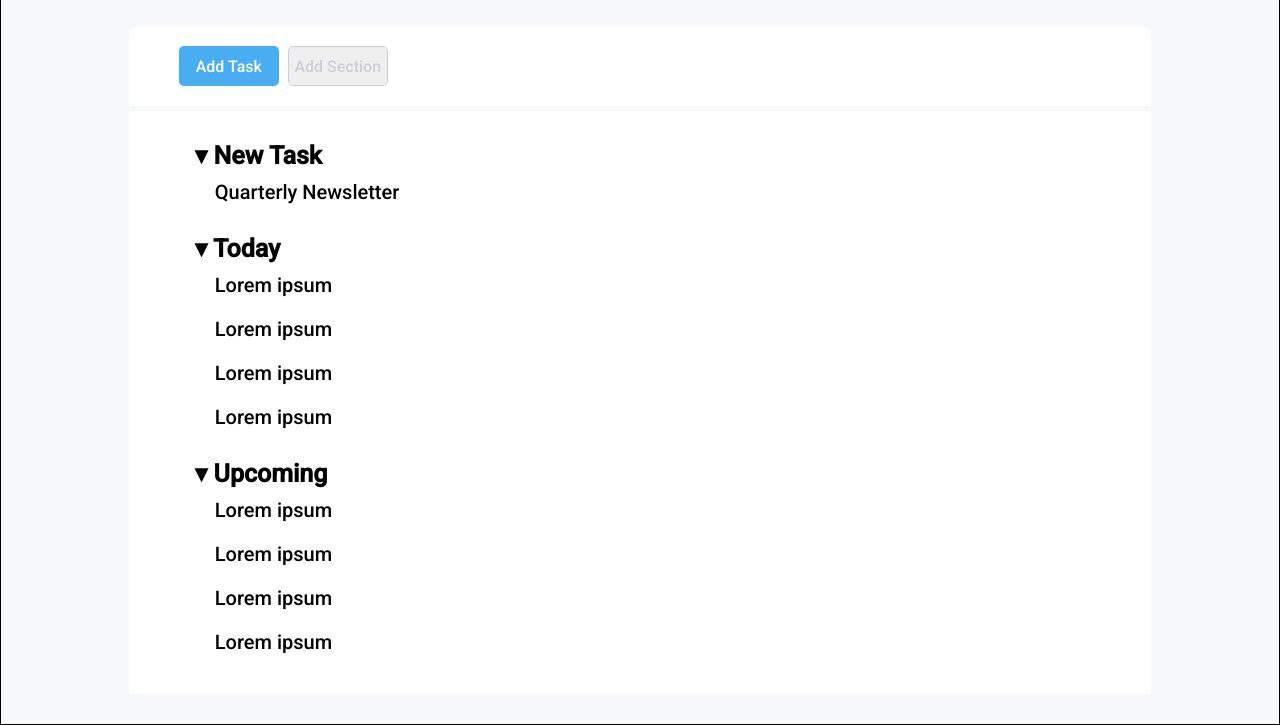
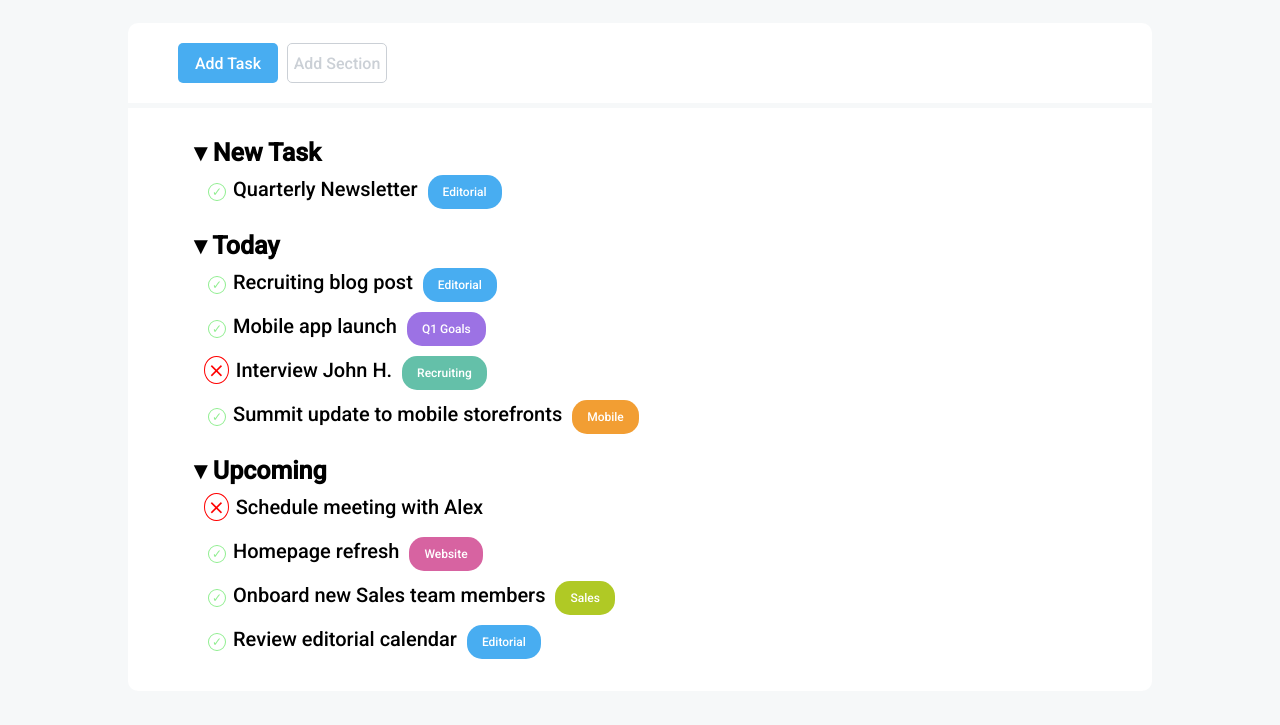
Before and after one commit to federico-casu/html-css-toboolist, a plain HTML site: page index.html in a window 1280 px wide. Shown: the part 98-823 px from the top of the page. Drawn offline with Linux system fonts and the light colour scheme.

Commit message:
stylized all elements of the list

```diff
--- a/assets/css/style.css
+++ b/assets/css/style.css
@@ -7,9 +7,13 @@
     font-family: 'Roboto', sans-serif;
 }
 
+body {
+    background-color: rgb(246, 248, 249);
+}
+
 header {
     height: 20%;
-    border: 1px solid red;
+    /* border: 1px solid red; */
     padding: 10px;
 }
 
@@ -25,28 +29,26 @@ h1 {
     vertical-align: middle;
 }
 
-main {
-    width: 100%;
-    /* height: 500px; */
-    border: 1px solid black;
-    background-color: rgb(246, 248, 249);
-}
-
 .container {
     /* background-color: white; */
     width: 80%;
     margin: 30px auto;
-}
 
-.padding-20-50 {
-    padding: 20px 50px;
 }
 
 .buttons {
-    /* border: 2px solid green; */
     border-radius: 10px 10px 0 0;
+}
+
+header,
+.buttons,
+.tasks {
     background-color: white;
+}
 
+.buttons,
+.tasks {
+    padding: 20px 50px;
 }
 
 .buttons button {
@@ -58,6 +60,10 @@ main {
 
 }
 
+.buttons button:hover {
+    cursor: pointer;
+}
+
 .buttons :first-child {
     background-color: rgba(72, 173, 241, 1);
     color: white;
@@ -67,13 +73,13 @@ main {
 .buttons :last-child {
     color: rgba(203, 208, 214, 1);
     border: 1px solid rgba(203, 208, 214, 1);
+    background-color: white;
     margin-left: 5px;
 }
 
 .tasks {
     margin-top: 5px;
-    /* border: 1px solid blue; */
-    background-color: white;
+    border-radius: 0 0 10px 10px;
 }
 
 li {
@@ -87,6 +93,7 @@ li {
     font-weight: bold;
 }
 
+/* Prima di ogni li-title */
 .li-title::before {
     /* down triangle before li-title */
     content: '\25BE';
@@ -96,10 +103,90 @@ li {
     font-size: 20px;
 }
 
-.li-title+ul li::before {
-    /* cross or check before li */
+.checked::before {
+    /* check before li */
+    content: '\002713';
+    margin-inline: -0.5em 2px;
+    color: lightgreen;
+    border: 1px solid lightgreen;
+    border-radius: 50%;
+    font-size: 12px;
+    padding: 1px 3px;
 }
 
-.li-title+ul li::after {
+.cross::before {
+    /* check before li */
+    content: '\002a2f';
+    margin-inline: -0.5em 2px;
+    color: red;
+    border: 1px solid red;
+    border-radius: 50%;
+    font-size: 20px;
+    padding: 1px 3px;
+}
+
+.editorial::after {
     /* label after li */
+    content: 'Editorial';
+    margin-left: 5px;
+    background-color: rgba(72, 173, 241, 1);
+    border-radius: 15px;
+    padding: 10px 15px;
+    color: white;
+    font-size: 12px;
 }
+
+.q1-goals::after {
+    /* label after li */
+    content: 'Q1 Goals';
+    margin-left: 5px;
+    background-color: rgba(156, 114, 228, 1);
+    border-radius: 15px;
+    padding: 10px 15px;
+    color: white;
+    font-size: 12px;
+}
+
+.mobile::after {
+    /* label after li */
+    content: 'Mobile';
+    margin-left: 5px;
+    background-color: rgba(242, 158, 51, 1);
+    border-radius: 15px;
+    padding: 10px 15px;
+    color: white;
+    font-size: 12px;
+}
+
+.website::after {
+    /* label after li */
+    content: 'Website';
+    margin-left: 5px;
+    background-color: rgba(215, 99, 161, 1);
+    border-radius: 15px;
+    padding: 10px 15px;
+    color: white;
+    font-size: 12px;
+}
+
+.sales::after {
+    /* label after li */
+    content: 'Sales';
+    margin-left: 5px;
+    background-color: rgba(176, 201, 37, 1);
+    border-radius: 15px;
+    padding: 10px 15px;
+    color: white;
+    font-size: 12px;
+}
+
+.recruiting::after {
+    /* label after li */
+    content: 'Recruiting';
+    margin-left: 5px;
+    background-color: rgba(100, 192, 169, 1);
+    border-radius: 15px;
+    padding: 10px 15px;
+    color: white;
+    font-size: 12px;
+}
--- a/index.html
+++ b/index.html
@@ -26,35 +26,53 @@
 
         <div class="container">
 
-            <section class="buttons padding-20-50">
+            <section class="buttons">
                 <button>Add Task</button>
                 <button>Add Section</button>
             </section>
 
-            <section class="tasks padding-20-50">
+            <section class="tasks">
                 <ul>
                     <li>
                         <span class="li-title"> New Task</span>
                         <ul>
-                            <li>Quarterly Newsletter</li>
+                            <li class="checked editorial">
+                                Quarterly Newsletter
+                            </li>
                         </ul>
                     </li>
                     <li>
                         <span class="li-title"> Today</span>
                         <ul>
-                            <li>Lorem ipsum</li>
-                            <li>Lorem ipsum</li>
-                            <li>Lorem ipsum</li>
-                            <li>Lorem ipsum</li>
+                            <li class="checked editorial">
+                                Recruiting blog post
+                            </li>
+                            <li class="checked q1-goals">
+                                Mobile app launch
+                            </li>
+                            <li class="cross recruiting">
+                                Interview John H.
+                            </li>
+                            <li class="checked mobile">
+                                Summit update to mobile storefronts
+                            </li>
                         </ul>
                     </li>
                     <li>
                         <span class="li-title"> Upcoming</span>
                         <ul>
-                            <li>Lorem ipsum</li>
-                            <li>Lorem ipsum</li>
-                            <li>Lorem ipsum</li>
-                            <li>Lorem ipsum</li>
+                            <li class="cross">
+                                Schedule meeting with Alex
+                            </li>
+                            <li class="checked website">
+                                Homepage refresh
+                            </li>
+                            <li class="checked sales">
+                                Onboard new Sales team members
+                            </li>
+                            <li class="checked editorial">
+                                Review editorial calendar
+                            </li>
                         </ul>
                     </li>
                 </ul>
```
